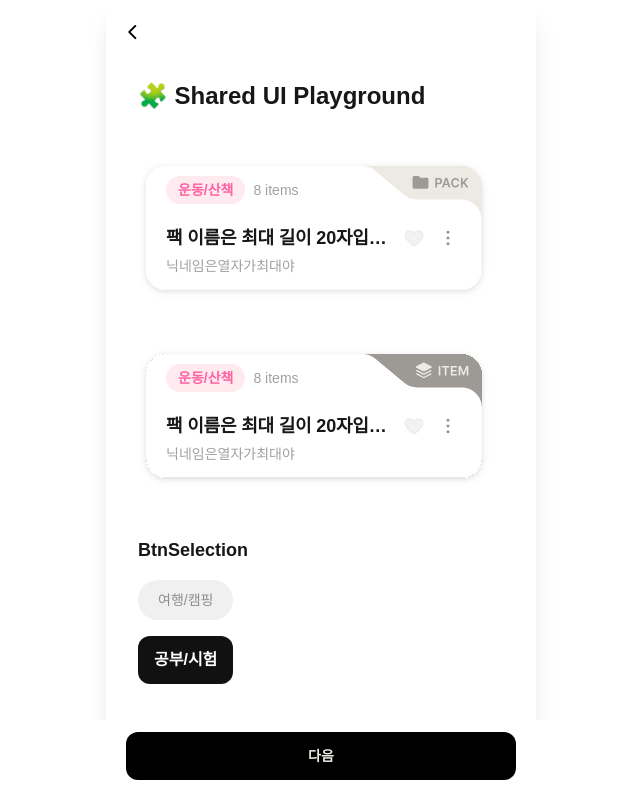
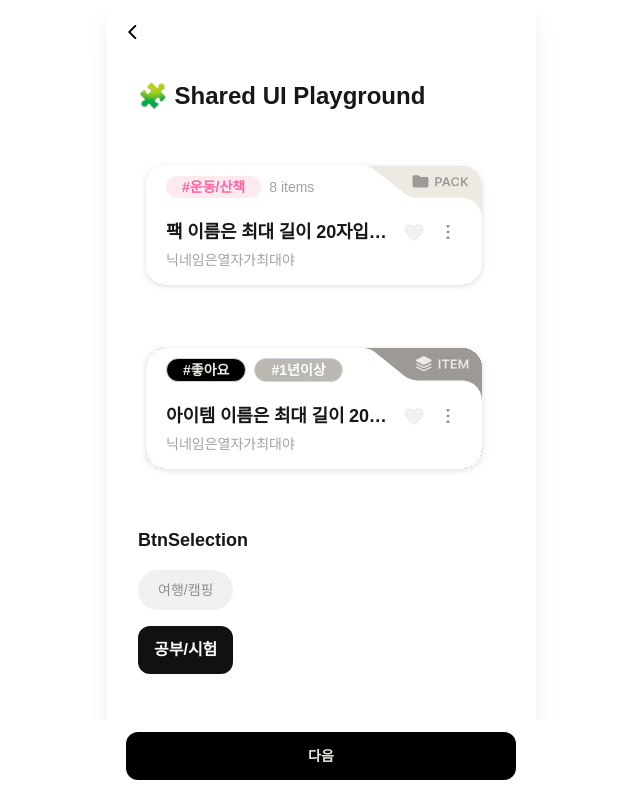
Before and after one commit to dnd-side-project/dnd-14th-4-frontend, a Next.js app: page /dev in a window 1280 px wide. Shown: the top 798 px of the page, without its empty margins (319-959 px from the left). Built offline with nearby package versions, Linux system fonts and the light colour scheme; a web font is replaced by a local one.

Commit message:
design: item card 태그 수정, Tag2Btn 반영

```diff
--- a/src/app/dev/page.tsx
+++ b/src/app/dev/page.tsx
@@ -17,7 +17,7 @@ import TextBtn from "@/shared/ui/TextBtn";
 import IconButton from "@/shared/ui/IconBtn";
 import { BackHeader } from "@/shared/ui/BackHeader";
 import { PackCard, MOCK_PACK_CARDS } from "@/shared/ui/item/PackCard";
-import { ItemCard } from "@/shared/ui/item/ItemCard";
+import { ItemCard, MOCK_ITEM_CARDS } from "@/shared/ui/item/ItemCard";
 
 export default function DevUiPageClient() {
   const router = useRouter();
@@ -45,8 +45,8 @@ export default function DevUiPageClient() {
           ))}
         </div>
         <div className="space-y-4 max-w-[352px]">
-          {MOCK_PACK_CARDS.map((card) => (
-                 <ItemCard key={card.id} {...card} />
+          {MOCK_ITEM_CARDS.map((card) => (
+            <ItemCard key={card.id} {...card} />
           ))}
         </div>
 
--- a/src/shared/ui/item/ItemCard.tsx
+++ b/src/shared/ui/item/ItemCard.tsx
@@ -2,12 +2,23 @@
 
 import { useState } from "react"
 import { IcSvgMore, IcSvgWish, IcSvgWishBtn } from "@/shared/icons"
+import { Tag2Btn } from "@/shared/ui/Tag2Btn"
 import { ItemFolderBg } from "./itemfolder-bg"
+
+/** API 만족도 값 → 검정 배경 */
+export type ItemCardSatisfaction = "좋아요" | "매우좋아요" | "인생템"
+
+/** API 사용기간 값 → Beige/60 배경 */
+export type ItemCardUsagePeriod =
+  | "1년이하"
+  | "1년이상"
+  | "3년이상"
+  | "5년이상"
 
 export interface ItemCardData {
   id: string
-  tag: string
-  tagColor?: string
+  satisfaction?: ItemCardSatisfaction
+  usagePeriod?: ItemCardUsagePeriod
   itemCount: number
   title: string
   author: string
@@ -17,7 +28,8 @@ export interface ItemCardData {
 export const MOCK_ITEM_CARDS: ItemCardData[] = [
   {
     id: "1",
-    tag: "운동/산책",
+    satisfaction: "좋아요",
+    usagePeriod: "1년이상",
     itemCount: 8,
     title: "아이템 이름은 최대 길이 20자입니다",
     author: "닉네임은열자가최대야",
@@ -29,14 +41,33 @@ interface ItemCardProps extends Omit<ItemCardData, "id"> {
   id?: string
 }
 
+const tagVariantClass = {
+  black:
+    "!bg-black !text-secondary-beige border-0 hover:!bg-black active:!bg-black",
+  beige60:
+    "!bg-beige-60 !text-white border-0 hover:!bg-beige-60 active:!bg-beige-60",
+} as const
+
+/** API 값(satisfaction, usagePeriod)을 태그 표시용 배열로 변환 */
+function buildDisplayTags(
+  satisfaction?: ItemCardSatisfaction,
+  usagePeriod?: ItemCardUsagePeriod
+): { label: string; variant: "black" | "beige60" }[] {
+  const tags: { label: string; variant: "black" | "beige60" }[] = []
+  if (satisfaction) tags.push({ label: satisfaction, variant: "black" })
+  if (usagePeriod) tags.push({ label: usagePeriod, variant: "beige60" })
+  return tags
+}
+
 export function ItemCard({
-  tag,
-  itemCount,
+  satisfaction,
+  usagePeriod,
   title,
   author,
   liked = false,
 }: ItemCardProps) {
   const [isLiked, setIsLiked] = useState(liked)
+  const displayTags = buildDisplayTags(satisfaction, usagePeriod)
 
   return (
     <div className="relative w-full">
@@ -44,18 +75,14 @@ export function ItemCard({
 
       <div className="relative z-10 flex h-full flex-col px-6 pt-4 pb-6 sm:px-7 sm:pb-6 sm:pt-4">
 
-        <div className="flex items-center gap-2">
-          <span
-            className={`inline-flex shrink-0 items-center rounded-full px-2.5 py-0.5 type-label2 sm:px-3 sm:py-1 sm:text-sm bg-pink-95 text-primary-normal`}
-          >
-            {tag}
-          </span>
-          <span className="shrink-0 type-caption1 text-neutral-400 sm:text-sm">
-            {itemCount} items
-          </span>
+        <div className="flex items-center gap-2 flex-wrap">
+          {displayTags.map((t) => (
+            <Tag2Btn key={t.label} className={tagVariantClass[t.variant]}>
+              {t.label}
+            </Tag2Btn>
+          ))}
         </div>
 
-        {/* Bottom row: Title + Author | Actions */}
         <div className="mt-4 flex items-start justify-between gap-2 sm:mt-5">
           <div className="min-w-0 flex-1">
             <h3 className="truncate type-headline2 text-neutral-900 sm:text-lg">
--- a/src/shared/ui/item/PackCard.tsx
+++ b/src/shared/ui/item/PackCard.tsx
@@ -2,6 +2,7 @@
 
 import { useState } from "react"
 import { IcSvgMore, IcSvgWish, IcSvgWishBtn } from "@/shared/icons"
+import { Tag2Btn } from "@/shared/ui/Tag2Btn"
 import { PackFolderBg } from "./packfolder-bg"
 
 export interface PackCardData {
@@ -45,11 +46,7 @@ export function PackCard({
       <div className="relative z-10 flex h-full flex-col px-6 pt-4 pb-6 sm:px-7 sm:pb-6 sm:pt-4">
 
         <div className="flex items-center gap-2">
-          <span
-            className={`inline-flex shrink-0 items-center rounded-full px-2.5 py-0.5 type-label2 sm:px-3 sm:py-1 sm:text-sm bg-pink-95 text-primary-normal`}
-          >
-            {tag}
-          </span>
+          <Tag2Btn status>{tag}</Tag2Btn>
           <span className="shrink-0 type-caption1 text-neutral-400 sm:text-sm">
             {itemCount} items
           </span>
```
